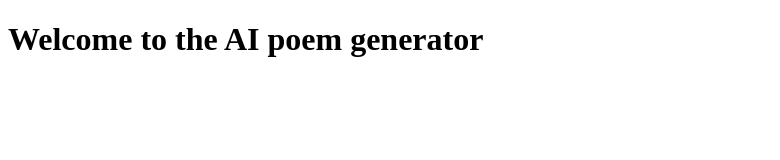
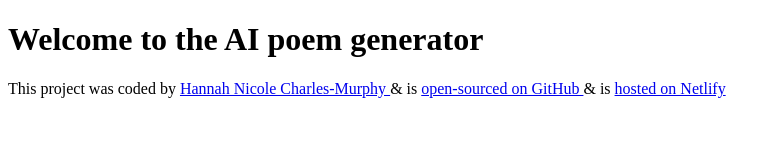
Before and after one commit to HannahNC23/poem-generator, a plain HTML site: page index.html in a window 1280 px wide. Shown: the whole page, without its empty margins (0-780 px from the left). Drawn offline with Linux system fonts and the light colour scheme.

Commit message:
Added the footer with links

```diff
--- a/index.html
+++ b/index.html
@@ -8,6 +8,20 @@
   </head>
   <body>
     <h1>Welcome to the AI poem generator</h1>
+    <footer>
+      This project was coded by
+      <a href="https://github.com/HannahNC23" target="_blank">
+        Hannah Nicole Charles-Murphy
+      </a>
+      & is
+      <a href="https://github.com/HannahNC23/poem-generator" target="_blank">
+        open-sourced on GitHub
+      </a>
+      & is
+      <a href="https://poem-generator-hncm.netlify.app/" target="_blank">
+        hosted on Netlify
+      </a>
+    </footer>
     <script src="src/index.js"></script>
   </body>
 </html>
```
